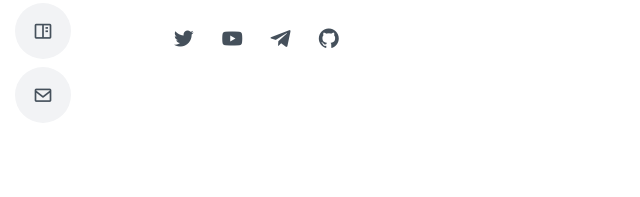
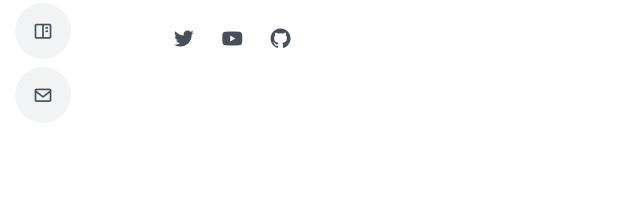
Before and after one commit to AYAN98542/ayan98542.github.io, a plain HTML site: page index.html in a window 1280 px wide. Shown: the part 429-626 px from the top of the page, 0-640 px from the left. Drawn offline with Linux system fonts and the light colour scheme; a web font is replaced by a local one.

Commit message:
Update index.html

```diff
--- a/index.html
+++ b/index.html
@@ -5,7 +5,7 @@
   <meta charset="utf-8">
   <meta content="width=device-width, initial-scale=1.0" name="viewport">
 
-  <title>Ayan Biswas - Graphic Designer</title>
+  <title>About Ayan</title>
 
   <link href="//db.onlinewebfonts.com/c/428912faef6cbf7a2c43c3952c8de813?family=VolteRounded-Bold" rel="stylesheet" type="text/css"/>
 	<link rel="preconnect" href="https://fonts.googleapis.com">
@@ -67,8 +67,6 @@
       <div class="social-links">
         <a href="https://twitter.com/notayan69" target="_blank" class="twitter"><i class="bx bxl-twitter"></i></a>
         <a href="https://youtube.com/channel/UC2vf-0Fd9uG7DOrF-Jltb2A" target="_blank" class="youtube"><i class="bx bxl-youtube"></i></a>
-
-        <a href="https://t.me/not_ayan" target="_blank" class="telegram"><i class="bx bxl-telegram"></i></a>
         <a href="http://GitHub.com/ayan98542" target="_blank" class="github"><i class="bx bxl-github"></i></a>
       </div>
     </div>
```
